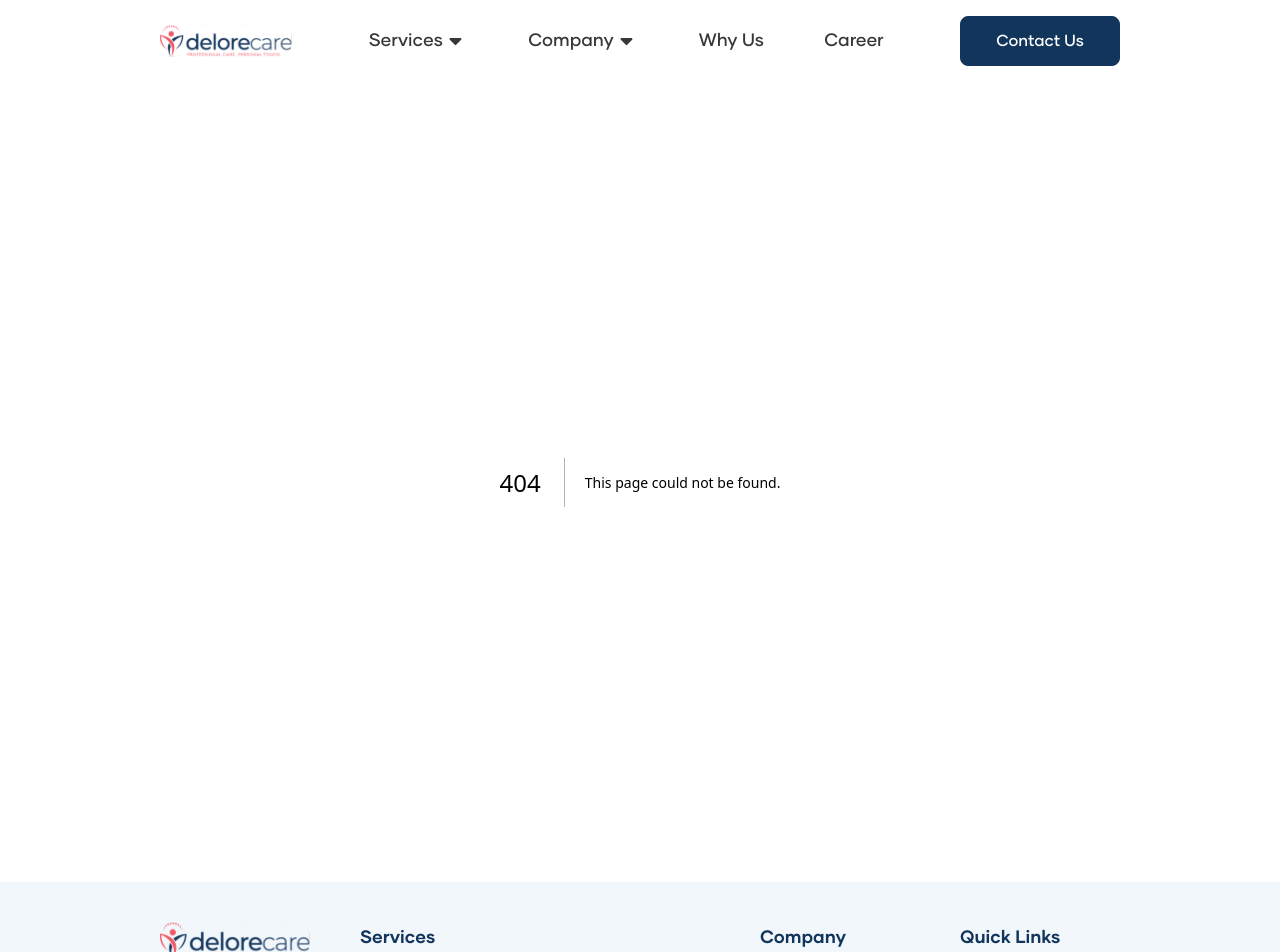
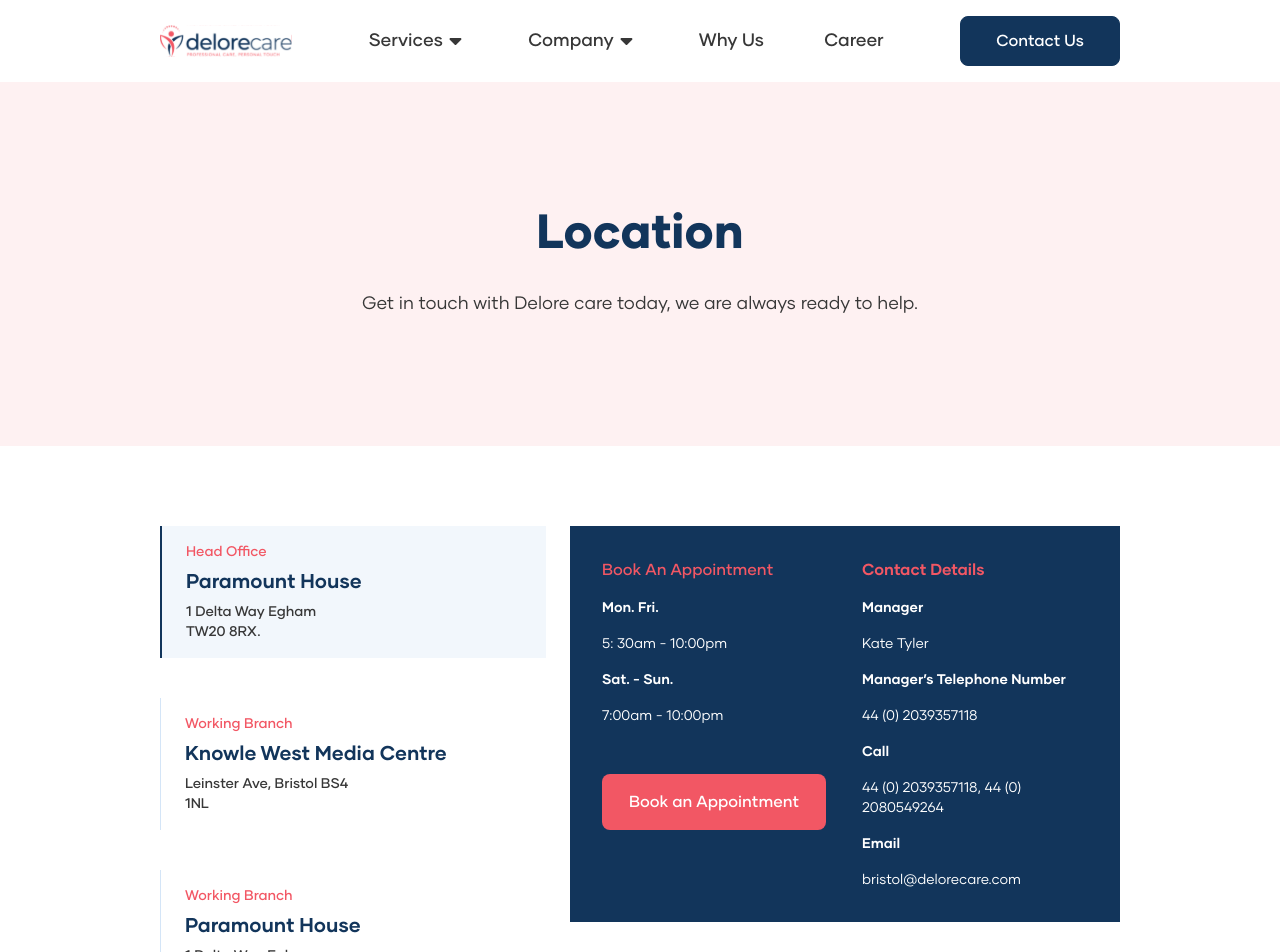
Before and after one commit to Tana00/delore-care, a Next.js app: page /locations in a window 1280 px wide. Before the commit this address had no page. Shown: the top 952 px of the page. Built offline with nearby package versions, Linux system fonts and the light colour scheme.

Commit message:
fix build error

```diff
--- a/app/api/hello/route.js
+++ /dev/null
@@ -1,10 +0,0 @@
-import { NextResponse } from "next/server";
-
-export async function GET(request) {
-  const greeting = "Hello World!!";
-  const json = {
-    greeting,
-  };
-
-  return NextResponse.json(json);
-}
--- a/app/career/[job]/page.js
+++ b/app/career/[job]/page.js
@@ -399,4 +399,3 @@ const JobApplication = () => {
 };
 
 export default JobApplication;
-// sm:w-4/5 md:w-3/4 lg:w-1/3 xl:w-1/3
--- a/app/contact-us/page.js
+++ b/app/contact-us/page.js
@@ -0,0 +1,42 @@
+import Image from "next/image";
+
+const ContactUs = () => {
+  return (
+    <main className="bg-white font-gilmer">
+      {/* Hero section */}
+      <section id="about-us" className="z-0 relative">
+        <div className="bg-[url('/assets/images/about-hero-bg.svg')] bg-cover bg-no-repeat">
+          <div className="grid items-center justify-between grid-cols-1 lg:grid-cols-12 px-5 sm:px-10 lg:px-20 xl:px-40 max-w-[1920px] mx-auto w-full">
+            <div className="text-center lg:text-left col-span-6 2xl:mr-36 my-20 lg:my-0">
+              <h2 className="text-white font-bold text-3xl md:text-4xl lg:text-5xl xl:text-6xl !leading-[40px] md:!leading-[50px] lg:!leading-[65px] xl:!leading-[80px]">
+                Get in touch with Delore Care today
+              </h2>
+              <p className="text-white font-light text-base md:text-lg 2xl:text-3xl 2xl:!leading-[50px] !leading-7 md:!leading-8 my-4 2xl:my-8 sm:mx-4 md:mx-20 lg:mx-0">
+                Do you have a question for our friendly team of experts? Simply
+                fill in the short form below and we will get back to you
+                shortly. If you are looking for home care for yourself or for a
+                relative, we offer the personal and professional care services
+                that deliver the level of support desired. Make contact with us
+                today via the form.
+              </p>
+            </div>
+            <div className="col-span-6 w-full h-full">
+              <div className="w-full relative">
+                <Image
+                  src="/assets/images/about-hero.svg"
+                  alt="carers"
+                  width={500}
+                  height={500}
+                  className="w-full h-full"
+                  layout="responsive"
+                />
+              </div>
+            </div>
+          </div>
+        </div>
+      </section>
+    </main>
+  );
+};
+
+export default ContactUs;
--- /dev/null
+++ b/app/locations/page.js
@@ -0,0 +1,80 @@
+"use client";
+import { useState } from "react";
+import { locationList } from "@/utils";
+
+const Locations = () => {
+  const [activeLocation, setActiveLocation] = useState(locationList[0]);
+  return (
+    <main className="bg-white font-gilmer backdrop-blur-xl bg-white/30">
+      {/* Hero section */}
+      <section className="bg-red-light z-0 relative py-8 md:py-10 lg:py-28">
+        <div className="relative flex flex-col md:flex-row items-center justify-center px-5 sm:px-10 lg:px-20 xl:px-40 max-w-[1920px] mx-auto w-full">
+          <div className="text-center my-2 lg:my-0">
+            <h2 className="capitalize text-blue font-bold text-3xl md:text-4xl lg:text-5xl leading-[40px] md:leading-[50px] lg:leading-[65px] xl:leading-[80px]">
+              Location
+            </h2>
+            <p className="text-gray font-normal text-base md:text-lg 2xl:text-2xl 2xl:leading-[50px] leading-8 my-2 md:my-4 2xl:my-8">
+              Get in touch with Delore care today, we are always ready to help.
+            </p>
+          </div>
+        </div>
+      </section>
+      <section className="p-5 sm:p-10 lg:p-20 xl:px-40 max-w-[1920px] mx-auto w-full">
+        <div className="grid items-start justify-between grid-cols-1 md:grid-cols-12 gap-6 2xl:gap-16 max-w-[1920px] mx-auto w-full">
+          <div className="col-span-12 md:col-span-5">
+            {locationList.map((location) => (
+              <div
+                key={location.id}
+                className={`${
+                  activeLocation?.id === location.id
+                    ? "bg-blue-light border-blue border-l-2"
+                    : "bg-transparent border-blue-200 border-l"
+                } p-4 px-6 mb-10 cursor-pointer`}
+                onClick={() => setActiveLocation(location)}
+              >
+                <p className="font-medium text-sm text-red">{location.type}</p>
+                <h2 className="text-blue font-semibold text-xl leading-10">
+                  {location.name}
+                </h2>
+                <p className="w-1/2 text-sm font-medium text-gray">
+                  {location.address}
+                </p>
+              </div>
+            ))}
+          </div>
+          <div className="col-span-12 md:col-span-7 flex items-center justify-center flex-col">
+            <div className="bg-blue p-8 flex items-start justify-center gap-5">
+              <div className="text-white flex items-start flex-col gap-y-4 text-sm">
+                <p className="font-medium text-base text-red">
+                  Book An Appointment
+                </p>
+                <p className="font-semibold">Mon. Fri.</p>
+                <p>5: 30am - 10:00pm</p>
+                <p className="font-semibold">Sat. - Sun.</p>
+                <p>7:00am - 10:00pm</p>
+                <button className="mt-8 bg-red text-white w-full min-[400px]:w-3/4 min-[500px]:w-3/5 sm:w-56 h-14 text-base font-medium rounded-lg sm:mr-4 hover:scale-105 transition-all">
+                  Book an Appointment
+                </button>
+              </div>
+              <div className="text-white flex items-start flex-col gap-y-4 text-sm">
+                <p className="font-semibold text-base text-red">
+                  Contact Details
+                </p>
+                <p className="font-semibold">Manager</p>
+                <p>Kate Tyler</p>
+                <p className="font-semibold">Manager’s Telephone Number</p>
+                <p>44 (0) 2039357118</p>
+                <p className="font-semibold">Call</p>
+                <p>44 (0) 2039357118, 44 (0) 2080549264</p>
+                <p className="font-semibold">Email</p>
+                <p>bristol@delorecare.com</p>
+              </div>
+            </div>
+          </div>
+        </div>
+      </section>
+    </main>
+  );
+};
+
+export default Locations;
--- a/utils/index.js
+++ b/utils/index.js
@@ -400,6 +400,33 @@ export const teamList = [
   },
 ];
 
+export const locationList = [
+  {
+    id: 0,
+    type: "Head Office",
+    name: "Paramount House",
+    address: "1 Delta Way Egham TW20 8RX.",
+  },
+  {
+    id: 1,
+    type: "Working Branch",
+    name: "Knowle West Media Centre",
+    address: "Leinster Ave, Bristol BS4 1NL",
+  },
+  {
+    id: 2,
+    type: "Working Branch",
+    name: "Paramount House",
+    address: "1 Delta Way Egham TW20 8RX.",
+  },
+  {
+    id: 3,
+    type: "Working Branch",
+    name: "Paramount House",
+    address: "1 Delta Way Egham TW20 8RX.",
+  },
+];
+
 export const toBase64 = (file) =>
   new Promise((resolve, reject) => {
     const reader = new FileReader();
```
